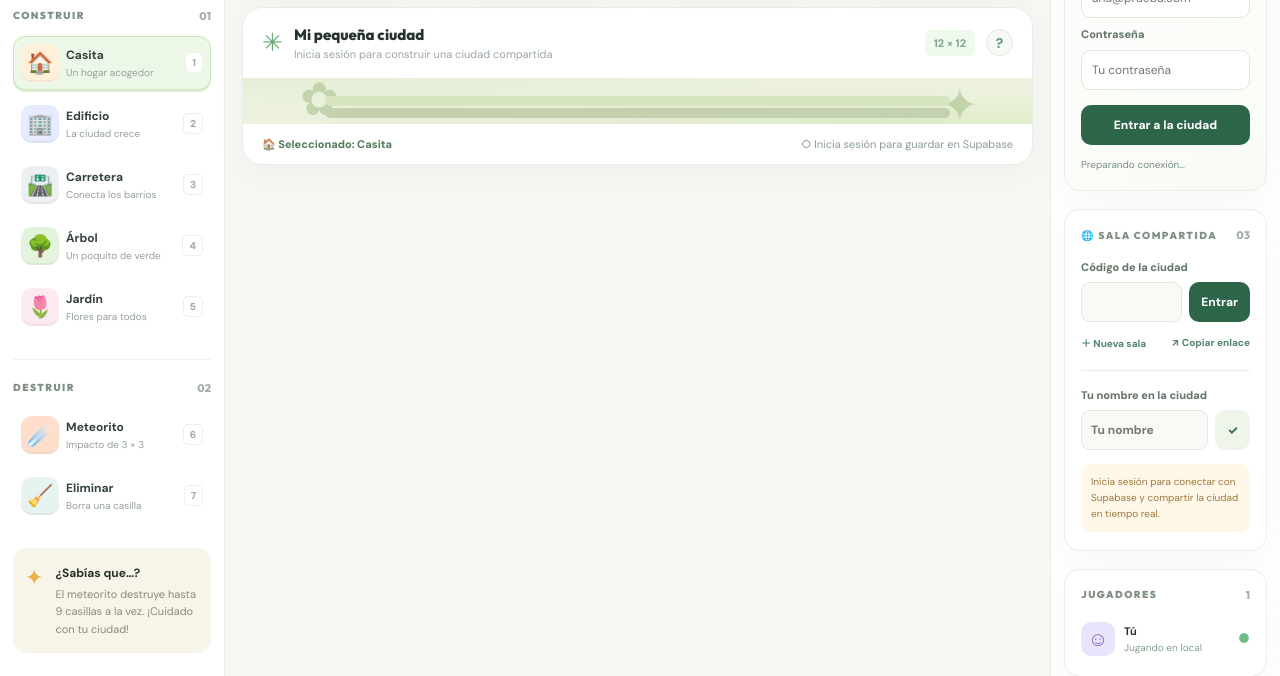
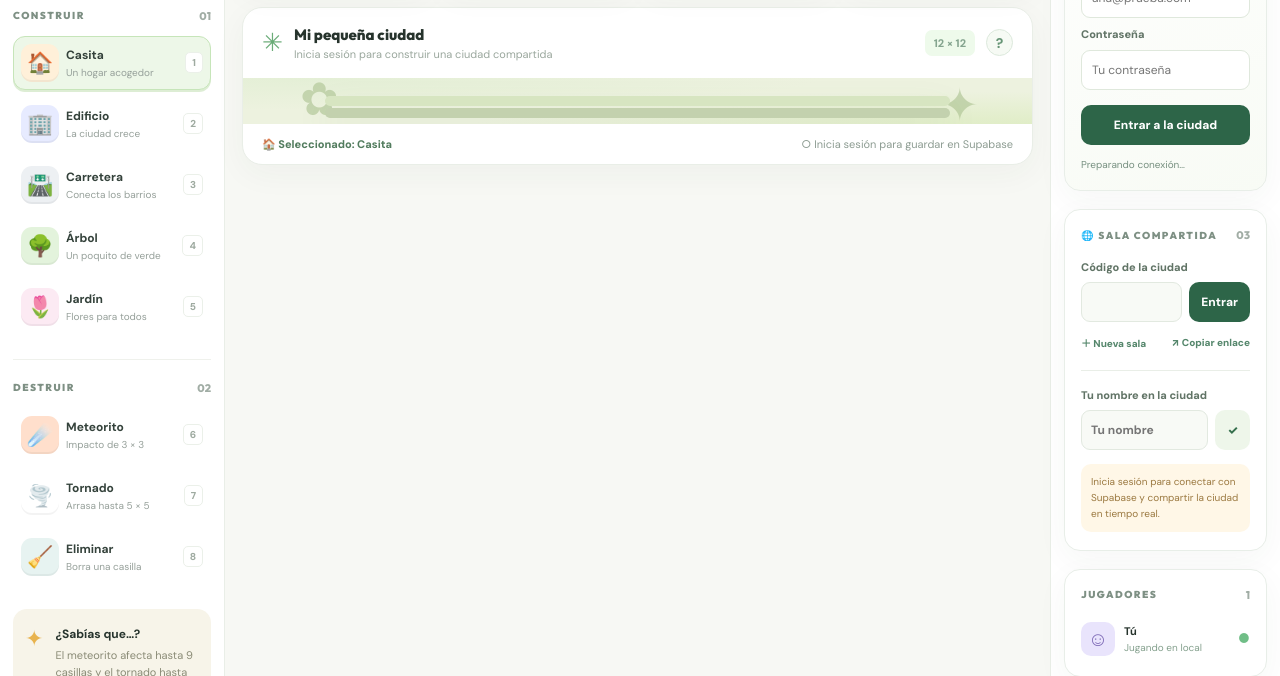
Before and after one commit to nexiqu/Proyecto2, a website: page index.html in a window 1280 px wide. Shown: the part 276-952 px from the top of the page. Drawn offline with Linux system fonts and the light colour scheme.

Commit message:
Add Tornado tool to destruction panel

```diff
--- a/index.html
+++ b/index.html
@@ -44,11 +44,12 @@
           <div class="section-line"><h3>DESTRUIR</h3><span>02</span></div>
           <div class="tool-list" role="group" aria-label="Herramientas de destrucción">
             <button type="button" class="tool meteor-tool" data-tool="meteor" aria-pressed="false"><span class="tool-art art-meteor">☄️</span><span class="tool-copy"><strong>Meteorito</strong><small>Impacto de 3 × 3</small></span><span class="tool-key">6</span></button>
-            <button type="button" class="tool" data-tool="erase" aria-pressed="false"><span class="tool-art art-erase">🧹</span><span class="tool-copy"><strong>Eliminar</strong><small>Borra una casilla</small></span><span class="tool-key">7</span></button>
+            <button type="button" class="tool tornado-tool" data-tool="tornado" aria-pressed="false"><span class="tool-art art-tornado">🌪️</span><span class="tool-copy"><strong>Tornado</strong><small>Arrasa hasta 5 × 5</small></span><span class="tool-key">7</span></button>
+            <button type="button" class="tool" data-tool="erase" aria-pressed="false"><span class="tool-art art-erase">🧹</span><span class="tool-copy"><strong>Eliminar</strong><small>Borra una casilla</small></span><span class="tool-key">8</span></button>
           </div>
         </div>
 
-        <div class="tip-card"><span class="tip-icon">✦</span><div><strong>¿Sabías que…?</strong><p>El meteorito destruye hasta 9 casillas a la vez. ¡Cuidado con tu ciudad!</p></div></div>
+        <div class="tip-card"><span class="tip-icon">✦</span><div><strong>¿Sabías que…?</strong><p>El meteorito afecta hasta 9 casillas y el tornado hasta 25. ¡Cuidado con tu ciudad!</p></div></div>
       </aside>
 
       <main class="main-panel">
@@ -128,7 +129,7 @@
   </div>
   <dialog id="helpDialog" class="help-dialog">
     <div class="dialog-heading"><h2>¡Bienvenido a City Chaos! ✨</h2><button type="button" id="closeHelpButton" class="icon-button" aria-label="Cerrar">×</button></div>
-    <p>Selecciona un objeto a la izquierda y haz clic en una casilla del mapa. Puedes reemplazar objetos, crear calles y jardines o lanzar un meteorito que destruye un área de 3 × 3.</p>
+    <p>Selecciona una herramienta a la izquierda y haz clic en una casilla del mapa. Puedes construir, lanzar un meteorito que afecta 3 × 3 casillas o desatar un tornado giratorio que arrasa hasta 5 × 5.</p>
     <p><strong>Multijugador:</strong> inicia sesión con una de las cuentas de Supabase y comparte el enlace de la sala. Ambos verán los cambios inmediatamente y el mapa se guardará en la nube.</p>
     <p><strong>Guardado:</strong> la ciudad está almacenada en Supabase. Puedes cerrar la página o recargarla y volver a entrar a la misma sala sin perder las construcciones.</p>
     <button type="button" id="gotItButton" class="btn btn-dark">¡A construir!</button>
```
